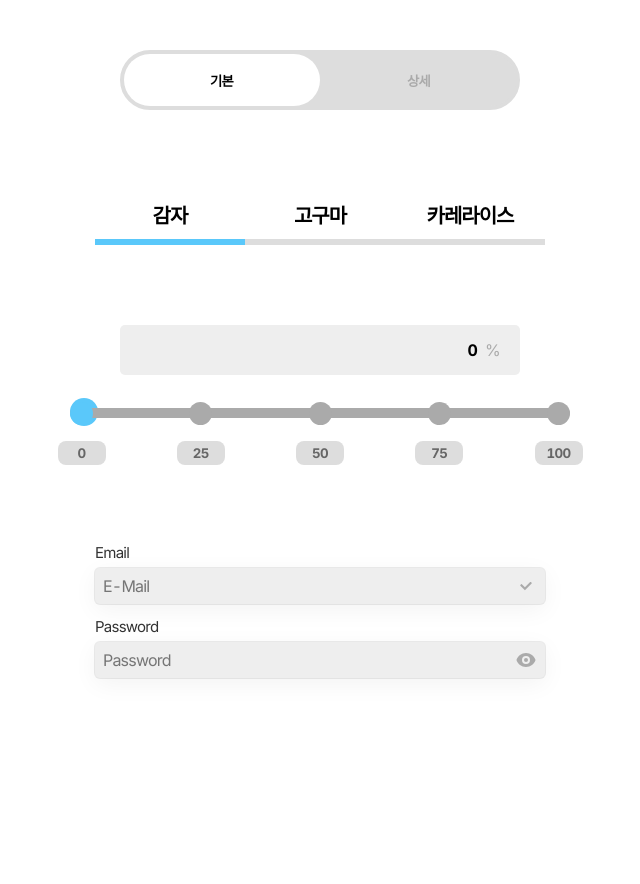
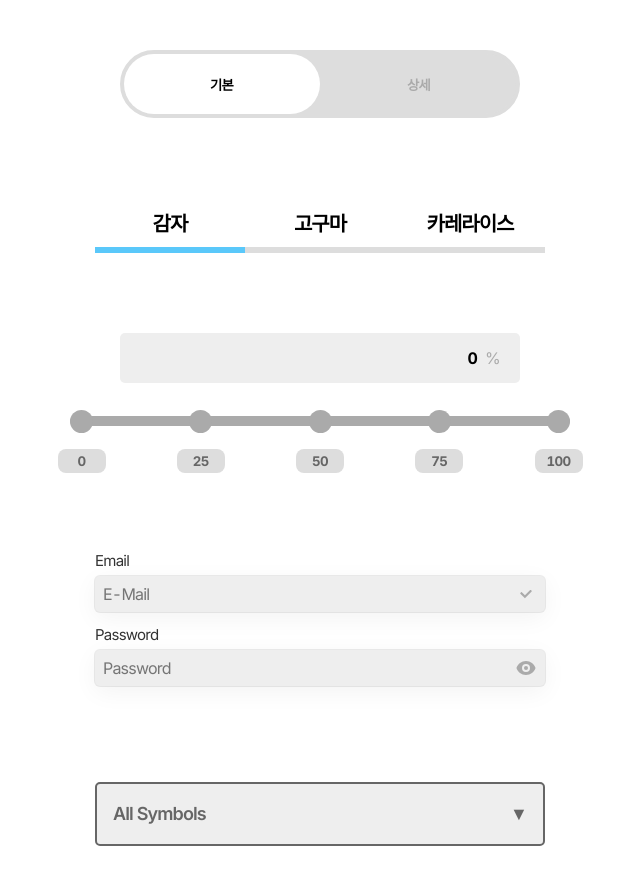
Before and after one commit to GyuJae/wanted_pre_onboarding_refatoring, a React (Create React App) app: page / in a window 1280 px wide. Shown: the top 884 px of the page, without its empty margins (320-960 px from the left). Before the commit the page ends 800 px from the top, so only its background shows below. Built offline with nearby package versions, Linux system fonts and the light colour scheme.

Commit message:
dropdown

```diff
--- /dev/null
+++ b/src/components/Dropdown/Dropdown.module.scss
@@ -0,0 +1,62 @@
+@use '/src/styles/constants/colors';
+@use '/src/styles/mixins/flexbox';
+
+.wrapper {
+  width: 450px;
+  row-gap: 8px;
+  .container {
+    @include flexbox.flexbox(between, center);
+    width: 100%;
+    height: 64px;
+    background-color: colors.$GRAYE;
+    font-size: large;
+    font-weight: 600;
+    margin-bottom: 20px;
+    padding: 0px 16px;
+    cursor: pointer;
+    border: 2px solid;
+    border-radius: 5px;
+    color: colors.$GRAY6;
+  }
+  .searchContainer {
+    position: relative;
+    svg {
+      width: 24px;
+      height: 24px;
+      position: absolute;
+      top: 13px;
+      left: 8px;
+      color: colors.$GRAY6;
+    }
+    input {
+      background-color: colors.$GRAYE;
+      border: 2px solid;
+      color: colors.$GRAY6;
+      width: 100%;
+      height: 50px;
+      border-top-left-radius: 5px;
+      border-top-right-radius: 5px;
+      padding-right: 8px;
+      padding-left: 40px;
+      font-size: large;
+    }
+    ul {
+      background-color: colors.$GRAYE;
+      border: 2px solid;
+      border-top: 0px;
+      row-gap: 10px;
+      border-bottom-left-radius: 5px;
+      border-bottom-right-radius: 5px;
+      color: colors.$GRAY6;
+      @include flexbox.flexbox(start, start);
+      flex-direction: column;
+      padding: 4px 10px;
+      button {
+        font-size: large;
+        color: colors.$GRAY6;
+        font-weight: 500;
+        cursor: pointer;
+      }
+    }
+  }
+}
--- /dev/null
+++ b/src/components/Dropdown/index.tsx
@@ -0,0 +1,72 @@
+import { useState } from 'react'
+import styles from './Dropdown.module.scss'
+
+const data = [
+  'All Symbols',
+  'BTCUSD.PERP',
+  'ETHUSD.PERP',
+  'BCHUSER.PERP',
+  'LTCUSD.PERP',
+  'XRPUSD.PERP',
+  '1000SHIBUSD.PERP',
+  'BANDUSD.PERP',
+]
+
+function Dropdown() {
+  const [value, setValue] = useState<string>(data[0])
+  const [showSearch, setShowSearch] = useState<boolean>(false)
+  const [searchValue, setSearchValue] = useState<string>('')
+
+  const handleClickShowSearch = () => setShowSearch((prev) => !prev)
+
+  const handleClickSymbolName = (symbolName: string) => setValue(symbolName)
+
+  return (
+    <div className={styles.wrapper}>
+      <div onClick={handleClickShowSearch} className={styles.container} role='button' tabIndex={0}>
+        <div>{value}</div>
+        <div>▼</div>
+      </div>
+      {showSearch && (
+        <div className={styles.searchContainer}>
+          <svg
+            xmlns='http://www.w3.org/2000/svg'
+            className='h-6 w-6 absolute top-5 left-2 text-gray-400'
+            fill='none'
+            viewBox='0 0 24 24'
+            stroke='currentColor'
+            strokeWidth={2}
+          >
+            <path strokeLinecap='round' strokeLinejoin='round' d='M21 21l-6-6m2-5a7 7 0 11-14 0 7 7 0 0114 0z' />
+          </svg>
+          <input
+            className='bg-gray-50 border-[2px] w-full h-16 rounded-t-md outline-none pr-2 pl-10 text-xl text-gray-500'
+            value={searchValue}
+            placeholder='Search Symbol'
+            onChange={(event) => setSearchValue(event.target.value)}
+          />
+          <ul className='bg-gray-50 border-[2px] border-t-0 space-y-2 rounded-b-md'>
+            {data
+              .filter(
+                (symbolName) =>
+                  symbolName.toLocaleLowerCase().includes(searchValue) ||
+                  symbolName.toLocaleUpperCase().includes(searchValue)
+              )
+              .map((symbolName) => (
+                <button
+                  key={symbolName}
+                  className='pl-10 text-xl py-4 hover:bg-gray-100 cursor-pointer text-gray-500 font-medium'
+                  onClick={() => handleClickSymbolName(symbolName)}
+                  type='button'
+                >
+                  {symbolName}
+                </button>
+              ))}
+          </ul>
+        </div>
+      )}
+    </div>
+  )
+}
+
+export default Dropdown
--- a/src/components/Input/Input.module.scss
+++ b/src/components/Input/Input.module.scss
@@ -1,5 +1,4 @@
 @use '/src/styles/constants/colors';
-//@use '/src/styles/mixins/flexbox';
 
 .wrapper {
   width: 450px;
--- a/src/components/Slider/Slider.module.scss
+++ b/src/components/Slider/Slider.module.scss
@@ -27,12 +27,9 @@
     width: 100%;
     .myRange {
       width: 100%;
-      background: transparent;
-      appearance: none;
       height: 4px;
       border-radius: 50%;
-      z-index: 50;
-
+      z-index: 10000000;
       &:focus {
         box-shadow: none;
       }
@@ -40,18 +37,15 @@
     .myRange::-webkit-slider-thumb {
       -webkit-appearance: none;
       appearance: none;
-      width: 28px;
-      height: 28px;
-      border-radius: 50%;
-      background: colors.$TEAL;
-      cursor: pointer;
-      overflow: visible;
-      z-index: 100;
-      &.myRange_GRAYA {
-        background: colors.$GRAYA;
-        width: 23px;
-        height: 23px;
-      }
+      width: 25px;
+      height: 25px;
+      // border-radius: 50%;
+      // background-color: colors.$TEAL;
+      // cursor: pointer;
+      // z-index: 100000000;
+      // &.myRange_GRAYA {
+      //   background-color: colors.$GRAYA;
+      // }
     }
 
     .myRange::-moz-range-thumb {
@@ -60,7 +54,7 @@
       border-radius: 50%;
       background: colors.$TEAL;
       cursor: pointer;
-      z-index: 50;
+      z-index: 150;
       &.myRange_GRAYA {
         background: colors.$GRAYA;
       }
@@ -68,18 +62,16 @@
     .range_input_container {
       position: absolute;
       width: 100%;
-      background: transparent;
       height: 10px;
       z-index: 10;
       top: 50%;
-      border-radius: 50%;
       pointer-events: none;
+      //overflow: hidden;
       .range_input_width {
         pointer-events: none;
         background-color: colors.$TEAL;
         height: 10px;
         border-radius: 10px;
-        overflow: hidden;
       }
     }
     .ball_range_container {
--- a/src/components/Slider/index.tsx
+++ b/src/components/Slider/index.tsx
@@ -16,7 +16,15 @@ function InputValue({ value, onClickValue }: IInputValue) {
 }
 
 function RoundValue({ value, standard }: { value: number; standard: number }) {
-  return <div className={cx(value >= standard && styles.selected_round_value, styles.round_value)} />
+  return (
+    <div
+      className={cx(
+        value >= standard && value !== 0 && styles.selected_round_value,
+
+        styles.round_value
+      )}
+    />
+  )
 }
 
 function Slider() {
@@ -48,7 +56,10 @@ function Slider() {
           onChange={handleChangeInput}
         />
         <div className={styles.range_input_container}>
-          <div className={styles.range_input_width} style={{ width: `${rangeValue}%` }} />
+          <div
+            className={cx(styles.range_input_width, rangeValue === 0 && styles.myRange_GRAYA)}
+            style={{ width: `${rangeValue}%` }}
+          />
         </div>
         <div className={styles.ball_range_container}>
           <RoundValue value={rangeValue} standard={0} />
--- a/src/components/Toggle/Toggle.module.scss
+++ b/src/components/Toggle/Toggle.module.scss
@@ -5,16 +5,16 @@
   display: flex;
   background-color: colors.$GRAYD;
   width: 400px;
-  height: 60px;
   justify-content: space-between;
   border-radius: 60px;
   border: 4px colors.$GRAYD solid;
   gap: 2px;
   position: relative;
   .item {
-    @include flexbox.flexbox(center);
+    @include flexbox.flexbox(center, center);
     width: 100%;
     font-weight: 600;
+    height: 60px;
     z-index: 10;
     cursor: pointer;
     color: colors.$GRAYA;
--- a/src/routes/Routes.module.scss
+++ b/src/routes/Routes.module.scss
@@ -4,9 +4,8 @@
   display: flex;
   flex-direction: column;
   align-items: center;
-  height: 100vh;
+  height: 100%;
   padding: 50px 0px;
-  background-color: colors.$WHITE;
   row-gap: 80px;
 }
 
--- a/src/routes/index.tsx
+++ b/src/routes/index.tsx
@@ -1,3 +1,4 @@
+import Dropdown from '../components/Dropdown'
 import Input from '../components/Input'
 import Slider from '../components/Slider'
 import Tab from '../components/Tab'
@@ -11,6 +12,7 @@ function Routes() {
       <Tab />
       <Slider />
       <Input />
+      <Dropdown />
     </div>
   )
 }
```
